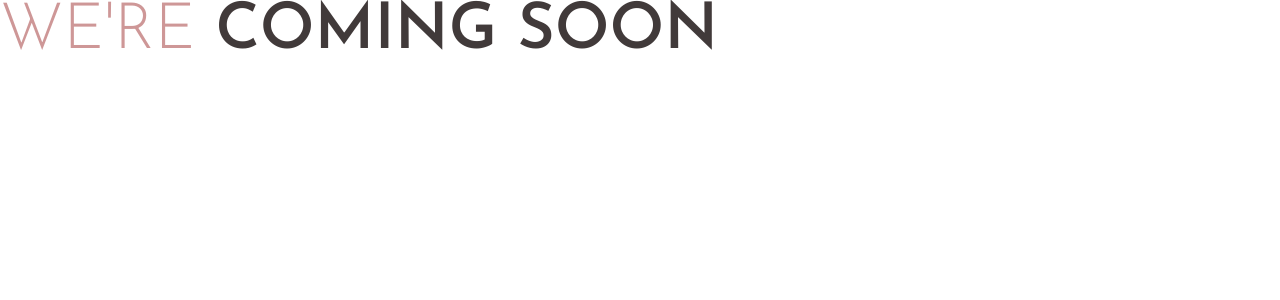
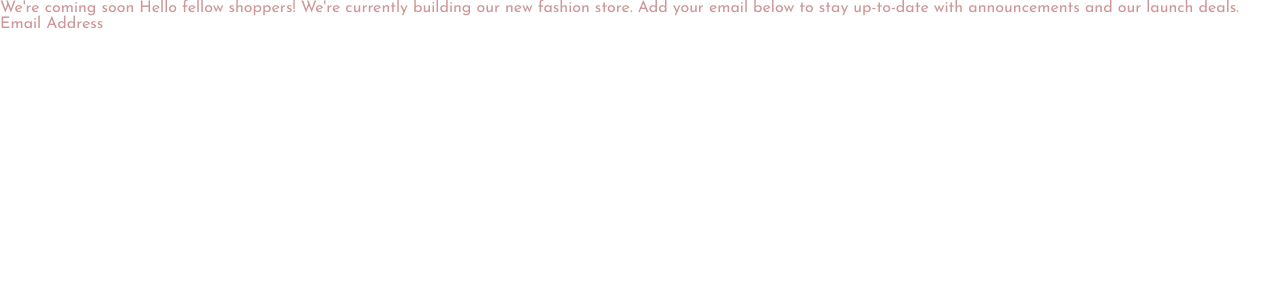
Before and after one commit to kdumagalhaes/coming-soon-page-vue, a Vue app: page / in a window 1280 px wide. Shown: the top 300 px of the page. Built offline with nearby package versions, Linux system fonts and the light colour scheme.

Commit message:
finished Hero Paragraph component

```diff
--- a/src/App.vue
+++ b/src/App.vue
@@ -1,14 +1,17 @@
 <template>
-    <HeroTitle text="We're" strong="coming soon" />
+    <HeroParagraph
+        text="We're coming soon Hello fellow shoppers! We're currently building our new fashion store. Add your email below to stay up-to-date with announcements and our launch deals. Email Address
+"
+    />
 </template>
 
 <script>
 // components
-import { HeroTitle } from '@/components/atoms'
+import { HeroParagraph } from '@/components/atoms'
 
 export default {
     components: {
-        HeroTitle,
+        HeroParagraph,
     },
 }
 </script>
--- /dev/null
+++ b/src/components/atoms/HeroParagraph.vue
@@ -0,0 +1,18 @@
+<template>
+    <p class="hero-paragraph">{{ text }}</p>
+</template>
+
+<script>
+export default {
+    props: {
+        text: String,
+    },
+}
+</script>
+
+<style lang="scss" scoped>
+.hero-paragraph {
+    color: $desaturated-red;
+    width: 100%;
+}
+</style>
--- a/src/components/atoms/index.js
+++ b/src/components/atoms/index.js
@@ -1,3 +1,4 @@
 export { default as Logo } from './Logo.vue'
 export { default as ModelPicture } from './ModelPicture.vue'
 export { default as HeroTitle } from './HeroTitle.vue'
+export { default as HeroParagraph } from './HeroParagraph.vue'
```
